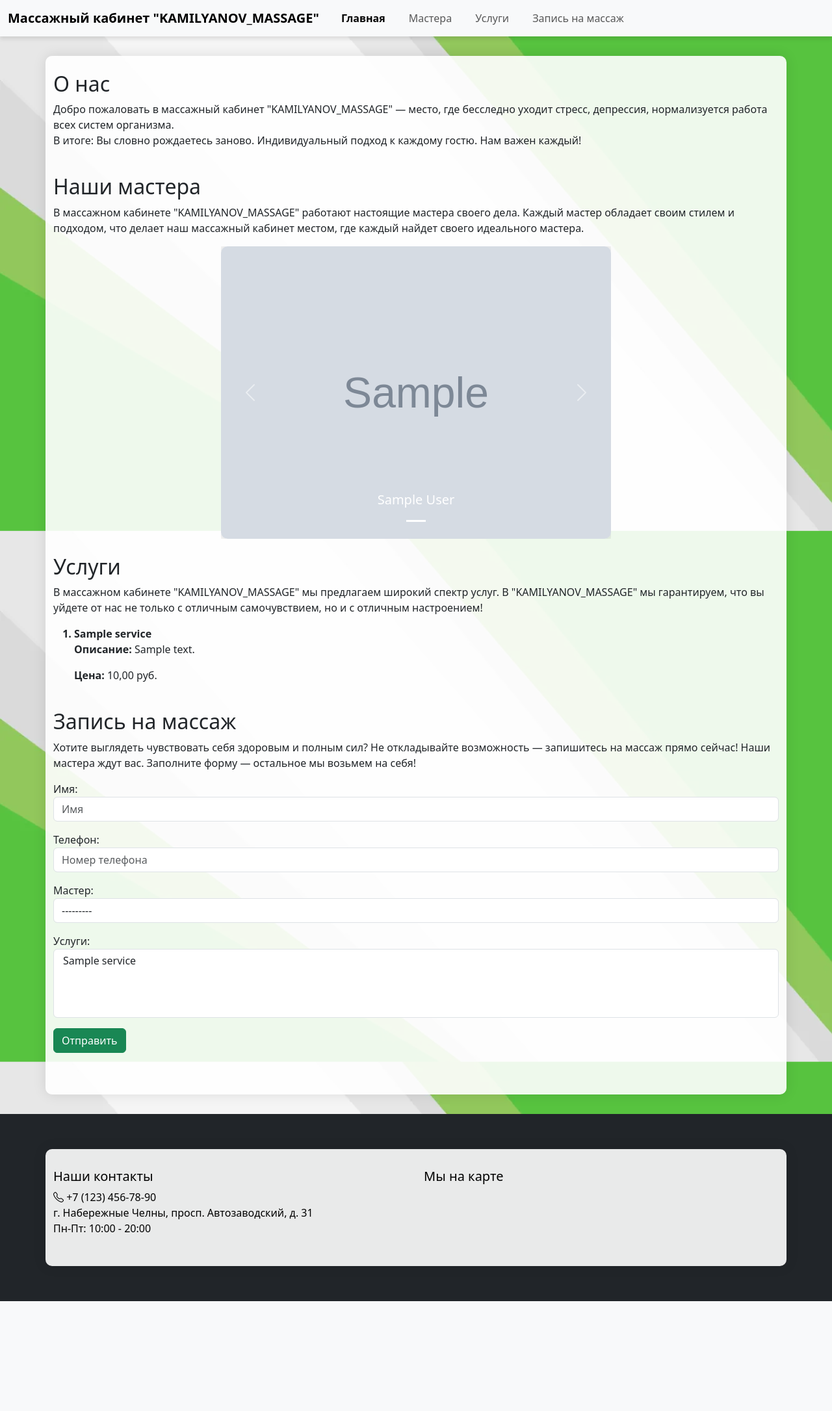
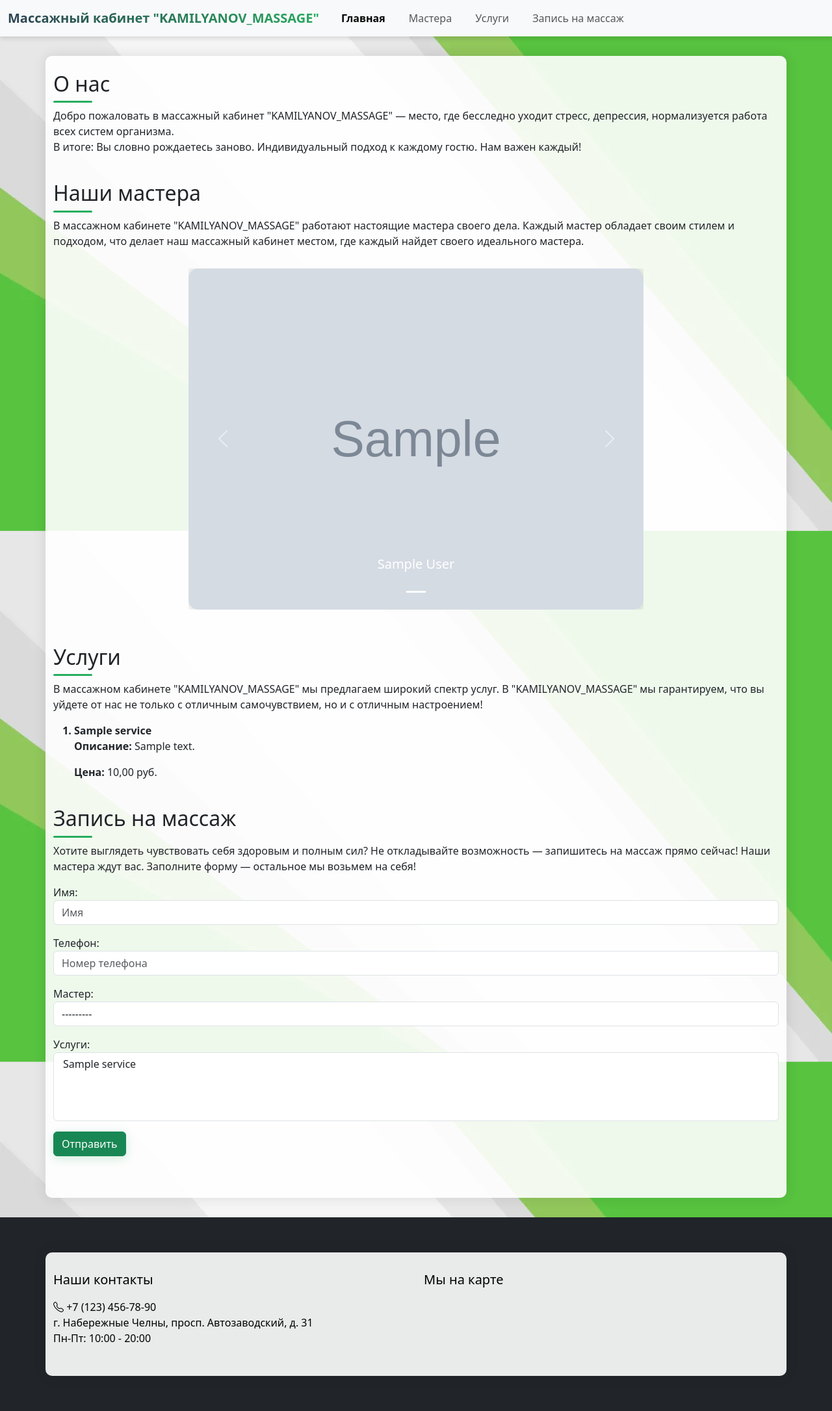
Before and after one commit to KamilyanovT/KAMILYANOV_MASSAGE, a Django app: page / in a window 1280 px wide. Shown: the whole page at 65% size. Before the commit the page ends 2002 px from the top, so only its background shows below. Run offline with Django 5.2, Linux system fonts and the light colour scheme; tables that the repository leaves empty hold one stand-in row (values such as "Sample post"); grey boxes marked "Sample" are stand-in pictures; parts of the project's set-up code (start-up, migrations or seed data) failed here and were passed over.

Commit message:
Докрутил стили для сайта

```diff
--- a/static/css/body.css
+++ b/static/css/body.css
@@ -16,24 +16,46 @@ body {
   margin-top: 30px;
   margin-bottom: 30px;
   box-shadow: 0 0 20px rgba(0, 0, 0, 0.1);
+  transition: transform 0.3s ease;
+}
+
+.container:hover {
+  transform: translateY(-5px);
 }
 
 h1, h2, h3, h4, h5, h6 {
   color: #2c3e50;
   margin-bottom: 20px;
+  font-weight: 600;
+  position: relative;
+  padding-bottom: 10px;
+
+}
+
+h2::after {
+  content: '';
+  position: absolute;
+  bottom: 0;
+  left: 0;
+  width: 60px;
+  height: 3px;
+  background-color: #27ae60;
+  border-radius: 2px;
 }
 
 .navbar {
   background-color: rgba(255, 255, 255, 0.95);
   box-shadow: 0 4px 6px rgba(0, 0, 0, 0.1);
   padding: 15px 0;
+  transition: all 0.3s ease;
 }
 
 .navbar-brand {
-  font-size: 24px;
+  font-size: 26px;
   font-weight: 700;
-  color: #2c3e50;
-  transition: color 0.3s ease;
+  background: linear-gradient(45deg, #2c3e50, #27ae60);
+  -webkit-background-clip: text;
+  -webkit-text-fill-color: transparent;
 }
 
 .navbar-brand:hover {
@@ -80,24 +102,38 @@ h1, h2, h3, h4, h5, h6 {
 
 .btn-success {
   background-color: #2ecc71;
-  border-color: #2ecc71;
+  /* border-color: #2ecc71; */
   transition: all 0.3s ease;
+  border: none;
+  padding: 12px 25px;
+  border-radius: 8px;
+  font-weight: 500;
+  transition: all 0.3s ease;
+  box-shadow: 0 4px 15px rgba(39, 174, 96, 0.2);
 }
 
 .btn-success:hover {
   background-color: #27ae60;
-  border-color: #27ae60;
+  /* border-color: #27ae60; */
+  transform: translateY(-2px);
+  box-shadow: 0 6px 20px rgba(39, 174, 96, 0.3);
 }
 
 #mastersCarouselIndicators {
-  max-width: 600px;
-  margin: 0 auto;
+  max-width: 700px;
+  margin: 30px auto;
 }
 
 .carousel-item img {
-  border-radius: 10px;
+  border-radius: 15px;
   box-shadow: 0 0 15px rgba(0, 0, 0, 0.2);
+  transition: transform 0.3s ease;
 }
+
+.carousel-item:hover img {
+  transform: scale(1.02);
+}
+
 footer {
   background-color: rgba(255, 255, 255, 0.9);
   color: #000000;
@@ -107,6 +143,19 @@ footer {
 footer a {
   color: #000000;
   transition: color 0.3s ease;
+  text-decoration: none;
+  position: relative;
+}
+
+footer a::after {
+  content: '';
+  position: absolute;
+  bottom: -2px;
+  left: 0;
+  width: 0;
+  height: 2px;
+  background-color: #27ae60;
+  transition: width 0.3s ease;
 }
 
 footer a:hover {
@@ -114,9 +163,14 @@ footer a:hover {
   text-decoration: none;
 }
 .map-container {
-  border-radius: 10px;
+  border-radius: 15px;
   overflow: hidden;
   box-shadow: 0 0 15px rgba(0, 0, 0, 0.2);
+  transition: transform 0.3s ease;
+}
+
+.map-container:hover {
+  transform: translateY(-5px);
 }
 
 html {
```
